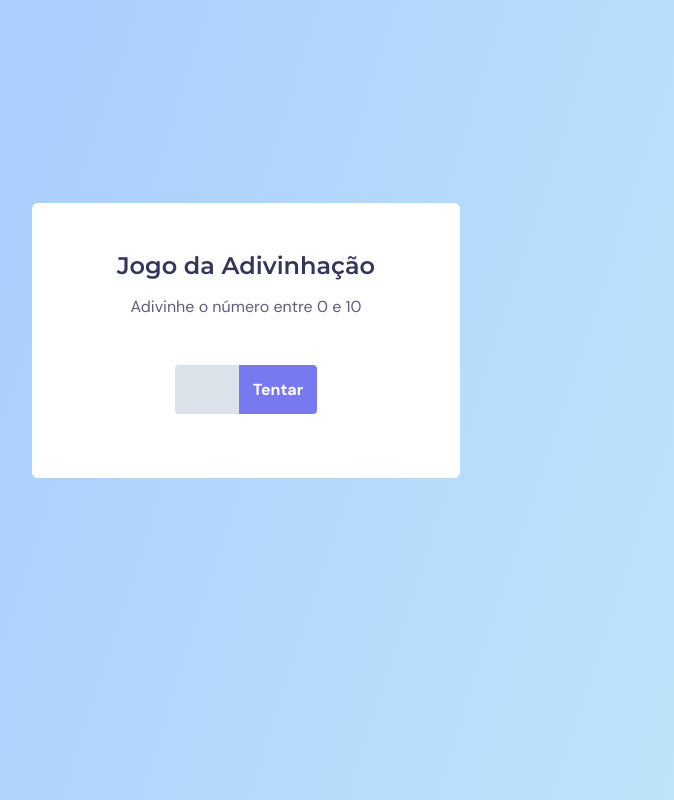
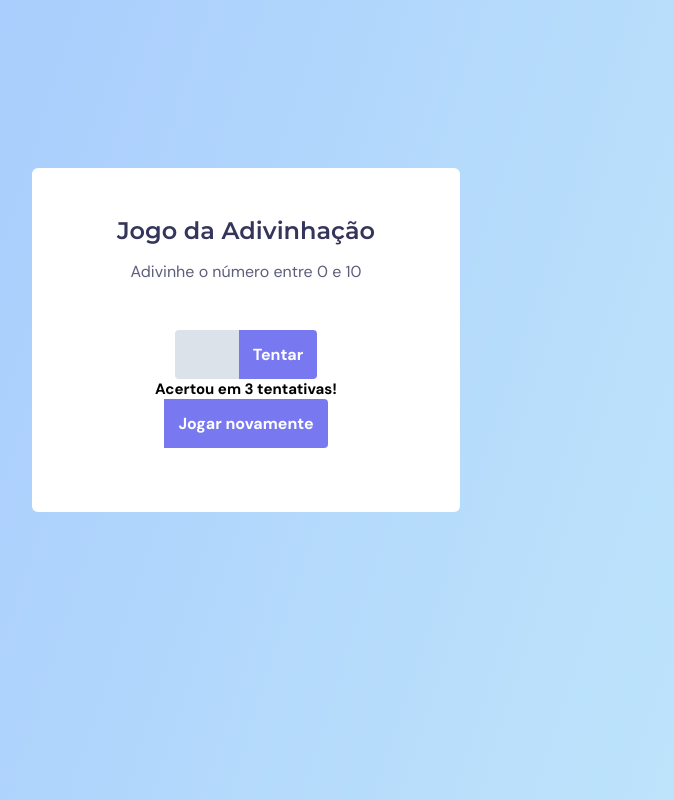
Before and after one commit to DiegoAlexandres/Rocketseat-Stage-05-Jogo-Adivinhacao, a plain HTML site: page index.html in a window 1280 px wide. Shown: the whole page, without its empty margins (394-1068 px from the left). Drawn offline with Linux system fonts and the light colour scheme.

Commit message:
Iniciando o desenvolvimento da segunda tela

```diff
--- a/css/style.css
+++ b/css/style.css
@@ -69,6 +69,10 @@ input {
 
 }
 
+input:focus{
+    outline: 1px solid var(--hover-button)
+}
+
 button {
     padding: 1.4rem;
     border: none;
--- a/index.html
+++ b/index.html
@@ -23,6 +23,11 @@
 
         </div>
 
+        <div class="screen-2">
+            <h2>Acertou em 3 tentativas!</h2>
+            <button>Jogar novamente</button>
+        </div>
+
     </main>
 
     <script src="./js/main.js"></script>
```
